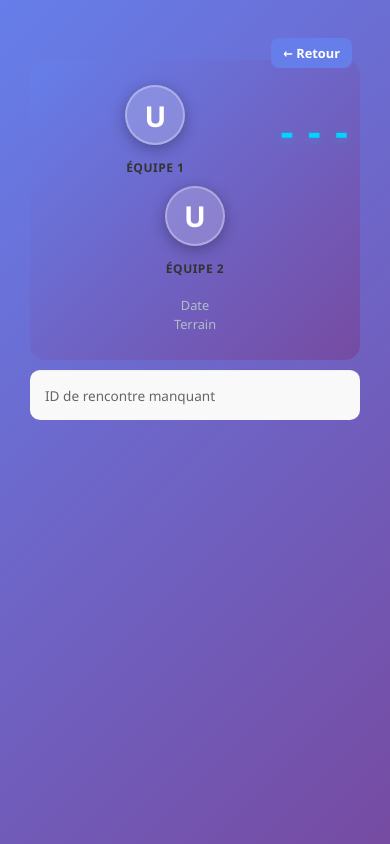
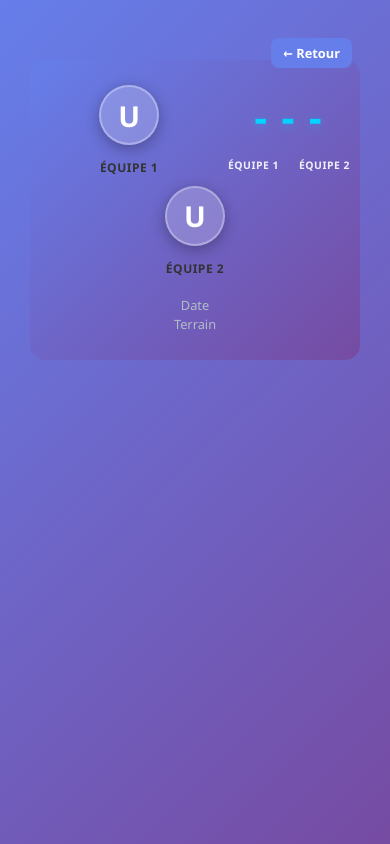
Before and after one commit to quentinmd/interligues-u14, a plain HTML site: page match.html in a window 390 px wide. Drawn offline with Linux system fonts and the light colour scheme.

Commit message:
Fix: ajout des noms des équipes sous le score et suppression de l'encadré vide

```diff
--- a/match-details.js
+++ b/match-details.js
@@ -113,6 +113,10 @@ function displayMatchInfo(info) {
     document.getElementById('team2-name').textContent = info.equipe2 || 'Équipe 2';
     document.getElementById('score1').textContent = info.score1 || '-';
     document.getElementById('score2').textContent = info.score2 || '-';
+
+    // Afficher les noms dans le score
+    document.getElementById('score-team1-name').textContent = info.equipe1 || 'Équipe 1';
+    document.getElementById('score-team2-name').textContent = info.equipe2 || 'Équipe 2';
 
     // Avatar avec première lettre
     const avatar1 = document.getElementById('avatar1');
--- a/match.html
+++ b/match.html
@@ -109,6 +109,22 @@
             letter-spacing: 2px;
             color: #00d4ff;
             text-shadow: 0 2px 10px rgba(0, 212, 255, 0.3);
+        }
+
+        .score-teams {
+            display: flex;
+            gap: 40px;
+            justify-content: center;
+            font-size: 0.75em;
+            text-transform: uppercase;
+            font-weight: 700;
+            letter-spacing: 0.5px;
+            opacity: 0.9;
+        }
+
+        .score-team-name {
+            max-width: 120px;
+            line-height: 1.2;
         }
 
         .match-date-time {
@@ -434,6 +450,15 @@
                 font-size: 3em;
             }
 
+            .score-teams {
+                gap: 30px;
+                font-size: 0.7em;
+            }
+
+            .score-team-name {
+                max-width: 100px;
+            }
+
             .match-info {
                 grid-template-columns: 1fr;
             }
@@ -497,6 +522,15 @@
                 font-size: 2.5em;
             }
 
+            .score-teams {
+                gap: 20px;
+                font-size: 0.65em;
+            }
+
+            .score-team-name {
+                max-width: 80px;
+            }
+
             .match-date-time {
                 font-size: 0.8em;
             }
@@ -524,6 +558,10 @@
                 </div>
                 <div class="score-container">
                     <div class="score-display"><span id="score1">-</span> - <span id="score2">-</span></div>
+                    <div class="score-teams">
+                        <div class="score-team-name" id="score-team1-name">Équipe 1</div>
+                        <div class="score-team-name" id="score-team2-name">Équipe 2</div>
+                    </div>
                 </div>
                 <div class="team-hero">
                     <div class="team-avatar" id="avatar2">U</div>
@@ -536,8 +574,7 @@
             </div>
         </div>
 
-        <div id="match-info" class="match-info">
-            <div class="loading">Chargement des informations...</div>
+        <div id="match-info" class="match-info" style="display: none;">
         </div>
 
         <div id="officiels-section" class="section" style="display: none;">
```
